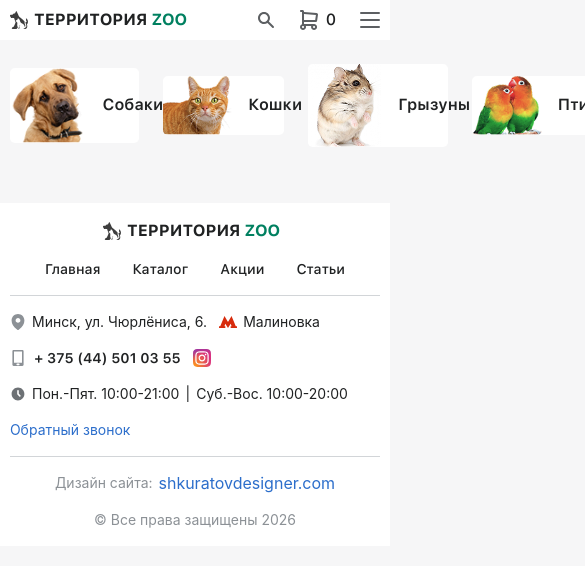
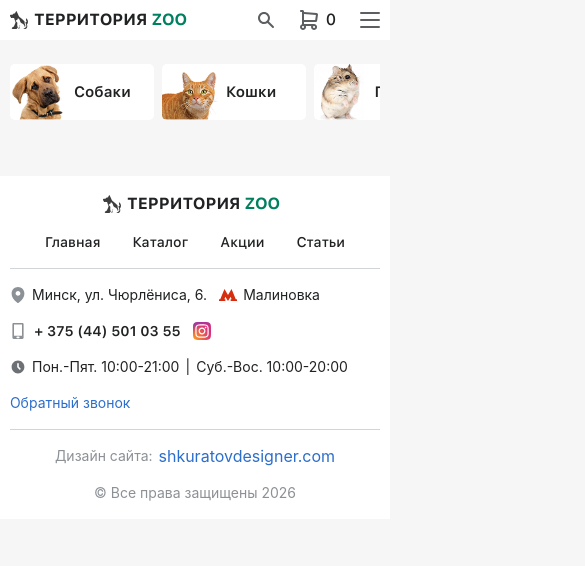
Before and after one commit to Oliver1ck/TerrZoo, a Nuxt app in the folder frontend/: page / in a window 390 px wide. Shown: the top 566 px of the page, 585 px wide, since content can reach past the window. Built offline with nearby package versions, Linux system fonts and the light colour scheme; a web font is replaced by a local one.

Commit message:
animal mob version, Typograpgy media style

```diff
--- a/frontend/app/components/Animal.vue
+++ b/frontend/app/components/Animal.vue
@@ -28,6 +28,7 @@
 
 <style lang="scss" scoped>
 .animal {
+  height: 100%;
   display: flex;
   align-items: center;
   gap: 1rem;
@@ -53,4 +54,17 @@
       }
   }
 }
+
+@media (max-width: 992px) {
+  .animal {
+    padding-right: 1rem;
+    gap: 0.5rem;
+
+    & img {
+      max-width: 3.5rem;
+      max-height: 3.5rem;
+      object-position: bottom;
+    }
+  }
+}
 </style>
--- a/frontend/app/components/Sections/AnimalSection.vue
+++ b/frontend/app/components/Sections/AnimalSection.vue
@@ -64,10 +64,32 @@
 .animal-section {
   padding: 1.5rem 0;
 }
+
+.animal-section__wrapper {
+  overflow: hidden;
+}
 .animal__list {
   display: flex;
-  align-items: center;
   justify-content: space-between;
   gap: 1.5rem;
+  overflow: auto;
+  scrollbar-width: none;
+  &::-webkit-scrollbar {
+    display: none;
+  }
+  -ms-overflow-style: none;
+}
+
+.animal__item {
+  flex: 0 0 13.425rem;
+}
+
+@media(max-width: 992px) {
+  .animal__list {
+    gap: 0.5rem;
+  }
+  .animal__item {
+    flex: 0 0 9rem;
+  }
 }
 </style>
--- a/frontend/app/components/Typography.vue
+++ b/frontend/app/components/Typography.vue
@@ -131,4 +131,13 @@
     line-height: 1.5rem; /* 150% */
   }
 }
+
+@media (max-width: 992px) {
+  .typography {
+    &--heading-sm {
+      font-size: 0.9375rem;
+      line-height: 1.25rem;
+    }
+  }
+}
 </style>
```
